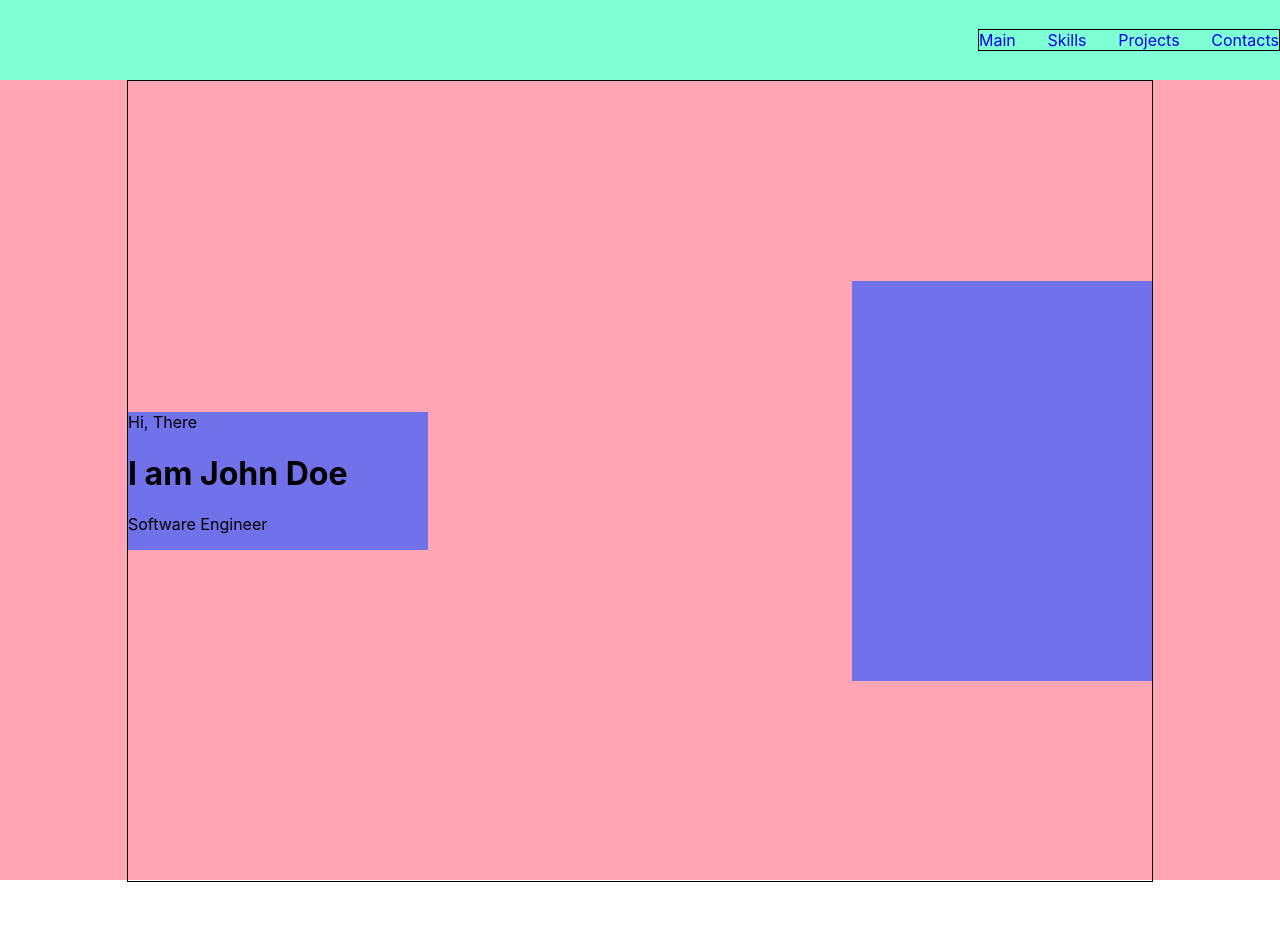
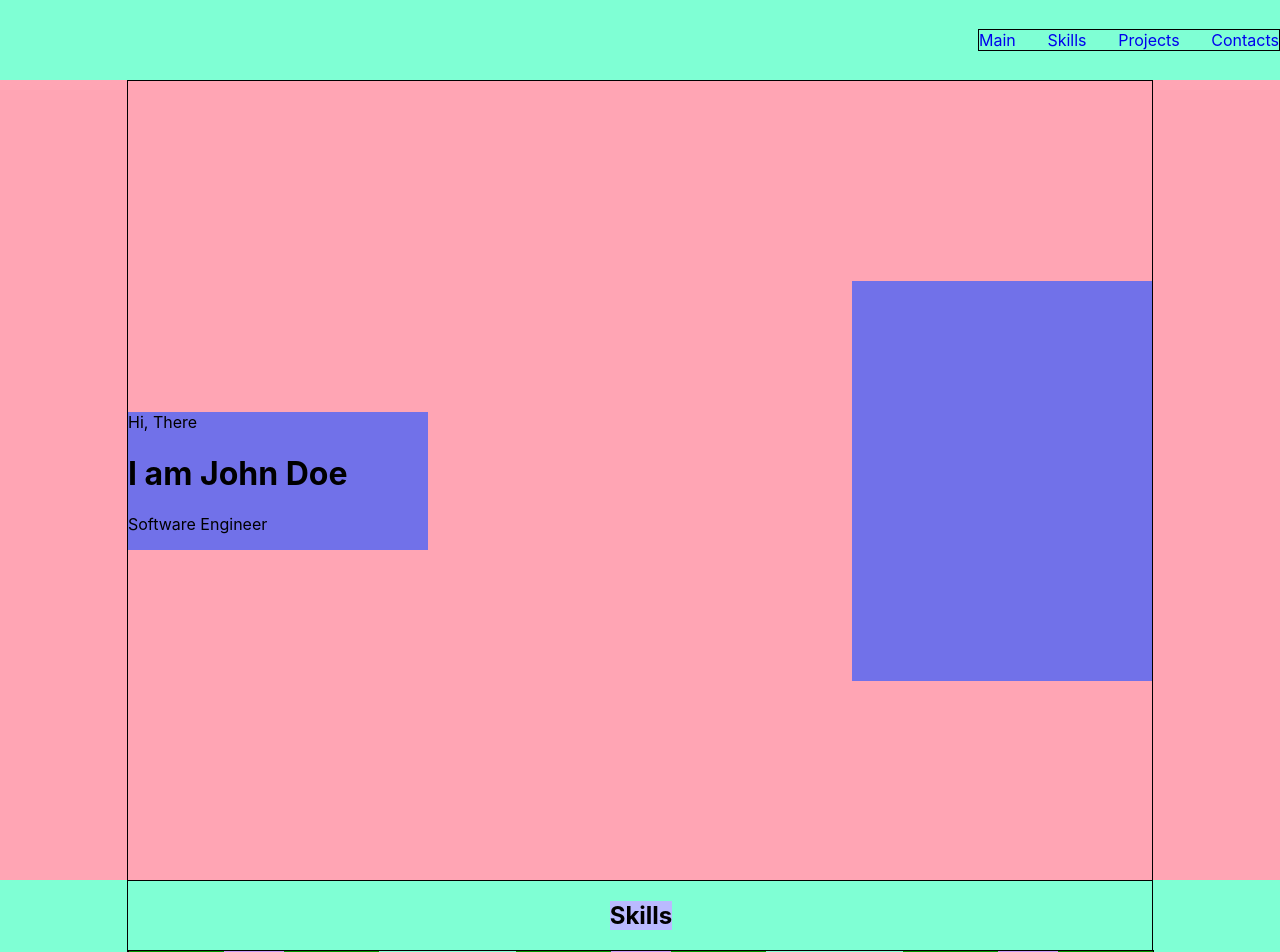
Before and after one commit to magomedov777/portfolio-first-part, a React (Create React App) app: page / in a window 1280 px wide. Shown: the top 952 px of the page. Before the commit the page ends 882 px from the top, so only its background shows below. Built offline with nearby package versions, Linux system fonts and the light colour scheme.

Commit message:
new components

```diff
--- a/src/App.tsx
+++ b/src/App.tsx
@@ -10,7 +10,7 @@ function App() {
     <div className="App">
       <Header/>
       <Main/>
-
+      <Skills/>
 
     </div>
   );
```
